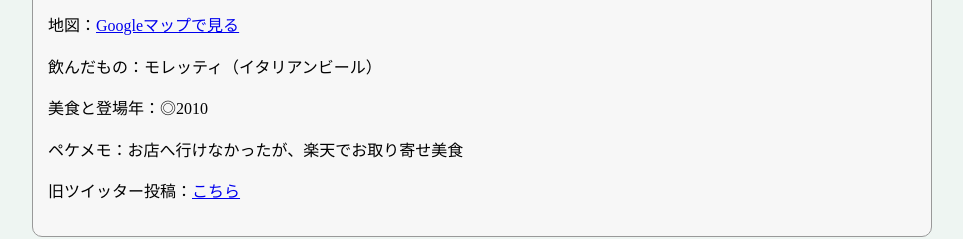
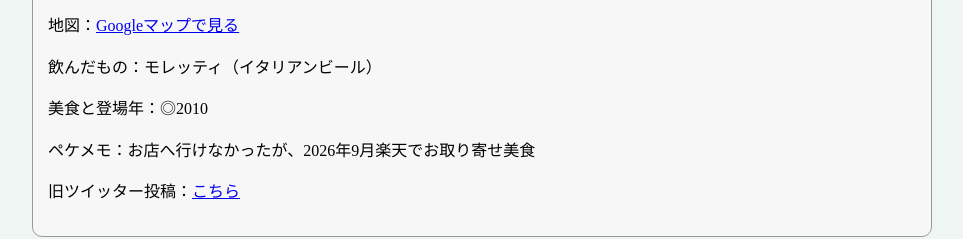
Before and after one commit to teampeke/zensen-bisyoku, a plain HTML site: page index.html in a window 1280 px wide. Shown: the part 6561-6800 px from the top of the page, without its empty margins (158-1121 px from the left). Drawn offline with Linux system fonts and the light colour scheme.

Commit message:
Add files via upload

```diff
--- a/index.html
+++ b/index.html
@@ -204,7 +204,7 @@
         <p>地図：<a href= "https://maps.app.goo.gl/L2iYUTgxsGPMGRr8A" target="_blank">Googleマップで見る</a></p>
         <p>飲んだもの：モレッティ（イタリアンビール）</p>
         <p>美食と登場年：◎2010</p>
-        <p>ペケメモ：お店へ行けなかったが、楽天でお取り寄せ美食</p>
+        <p>ペケメモ：お店へ行けなかったが、2026年9月楽天でお取り寄せ美食</p>
         <p>旧ツイッター投稿：<a href="https://x.com/pekeanjyo/status/2104210528961016297" target="_blank">こちら</a></p>
         </div>
 
```
